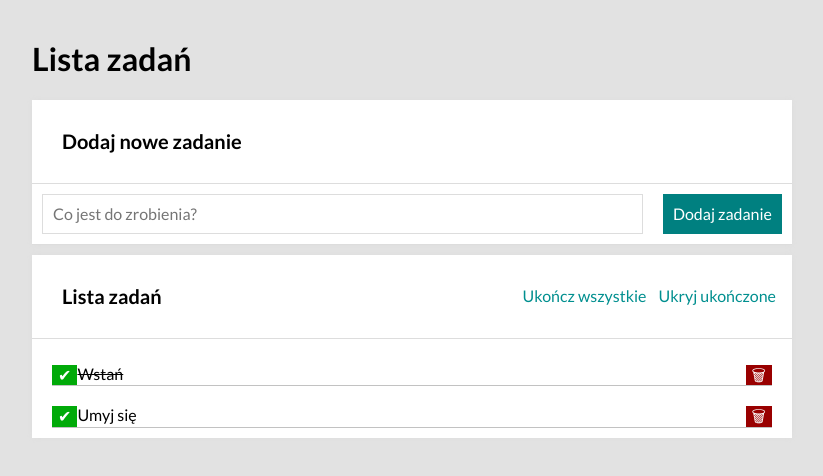
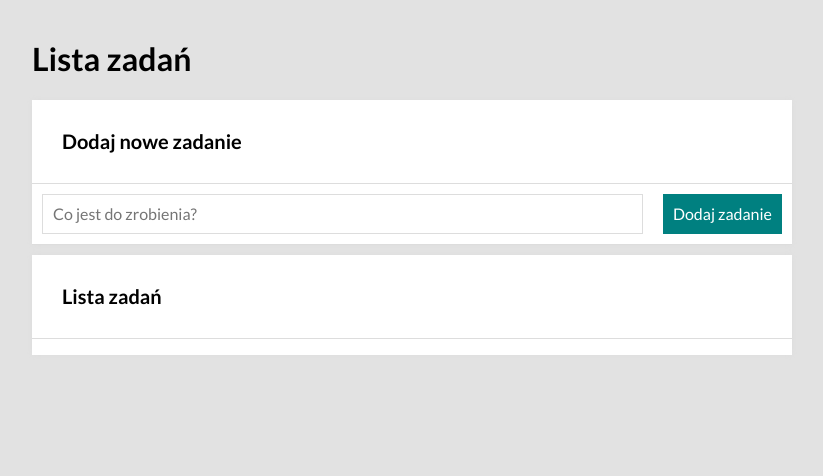
Before and after one commit to LukGasior/todo-list-react, a React (Create React App) app: page / in a window 1280 px wide. Shown: the top 476 px of the page, without its empty margins (228-1051 px from the left). Built offline with nearby package versions, Linux system fonts and the light colour scheme.

Commit message:
deleted basic value in tasks array

```diff
--- a/src/App.js
+++ b/src/App.js
@@ -10,16 +10,7 @@ function App() {
 
   const [taskHide, setTaskHide] = useState(false);
   const [tasks, setTasks] = useState(
-    [{
-      id: 1,
-      content: "Wstań",
-      done: true,
-    },
-    {
-      id: 2,
-      content: "Umyj się",
-      done: false,
-    },]
+    []
   );
 
   const toggleTaskDone = (id) => {
```
